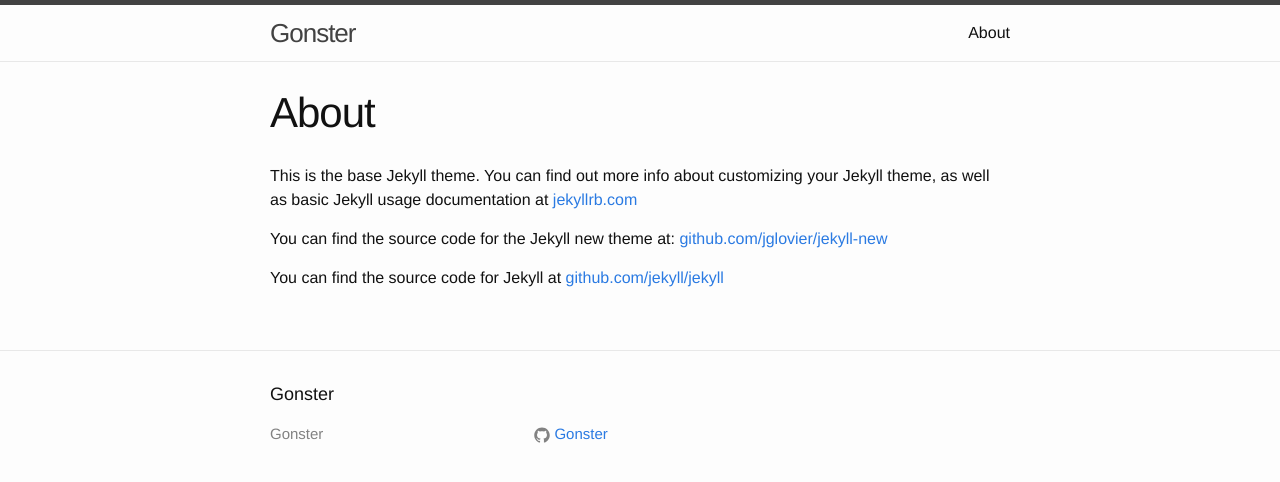
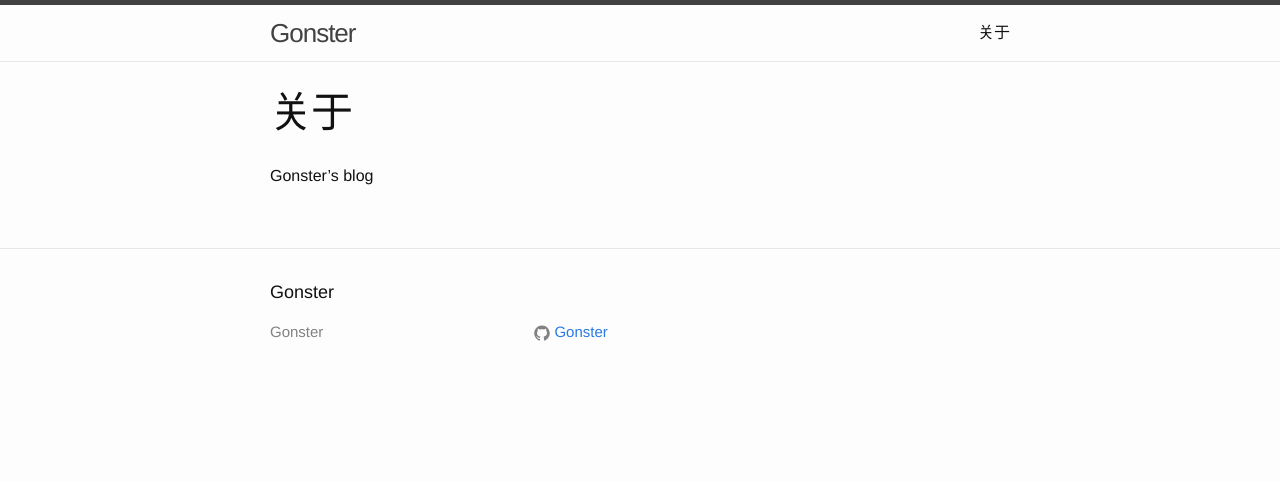
Before and after one commit to Gonster/Gonster.github.io, a Jekyll site: the page built from about.md, in a window 1280 px wide. Shown: the top 482 px of the page. Built offline with Jekyll 4.4.1, drawn with Linux system fonts in a browser that asks for light colours.

Commit message:
two posts

```diff
--- a/_config.yml
+++ b/_config.yml
@@ -7,3 +7,4 @@
 
 # Build settings
 markdown: kramdown
+highlighter: rouge
--- a/_layouts/post.html
+++ b/_layouts/post.html
@@ -5,7 +5,7 @@
 
   <header class="post-header">
     <h1 class="post-title">{{ page.title }}</h1>
-    <p class="post-meta">{{ page.date | date: "%b %-d, %Y" }}{% if page.author %} • {{ page.author }}{% endif %}{% if page.meta %} • {{ page.meta }}{% endif %}</p>
+    <p class="post-meta">{{ page.date | date: "%Y-%m-%-d" }}{% if page.author %} • {{ page.author }}{% endif %}{% if page.meta %} • {{ page.meta }}{% endif %}</p>
   </header>
 
   <article class="post-content">
--- a/about.md
+++ b/about.md
@@ -1,11 +1,7 @@
 ---
 layout: page
-title: About
+title: 关于
 permalink: /about/
 ---
 
-This is the base Jekyll theme. You can find out more info about customizing your Jekyll theme, as well as basic Jekyll usage documentation at [jekyllrb.com](http://jekyllrb.com/)
-
-You can find the source code for the Jekyll new theme at: [github.com/jglovier/jekyll-new](https://github.com/jglovier/jekyll-new)
-
-You can find the source code for Jekyll at [github.com/jekyll/jekyll](https://github.com/jekyll/jekyll)
+Gonster's blog
--- a/css/main.scss
+++ b/css/main.scss
@@ -6,7 +6,7 @@
 
 
 // Our variables
-$base-font-family: Helvetica, Arial, sans-serif;
+$base-font-family: Helvetica, Arial, sans-serif, "Microsoft YaHei";
 $base-font-size:   16px;
 $small-font-size:  $base-font-size * 0.875;
 $base-line-height: 1.5;
--- a/index.html
+++ b/index.html
@@ -9,7 +9,7 @@
   <ul class="post-list">
     {% for post in site.posts %}
       <li>
-        <span class="post-meta">{{ post.date | date: "%b %-d, %Y" }}</span>
+        <span class="post-meta">{{ post.date | date: "%Y-%m-%-d" }}</span>
 
         <h2>
           <a class="post-link" href="{{ post.url | prepend: site.baseurl }}">{{ post.title }}</a>
```
Also changed, not shown: _posts/2015-01-01-run-jekyll-on-windows.markdown (added, +71 -0 lines), _posts/2015-01-01-welcome-to-jekyll.markdown (deleted, +0 -25 lines), _posts/2015-01-02-avatar-notification-badge.markdown (added, +7 -0 lines), avatar-notification-badge/css/an.css (renamed from avatarNoti/css/an.css), avatar-notification-badge/img/bgTexture.png (renamed from avatarNoti/img/bgTexture.png), avatar-notification-badge/index.html (renamed from avatarNoti/an.html), avatar-notification-badge/js/avatar_canvas.js (renamed from avatarNoti/js/avatar_canvas.js).
